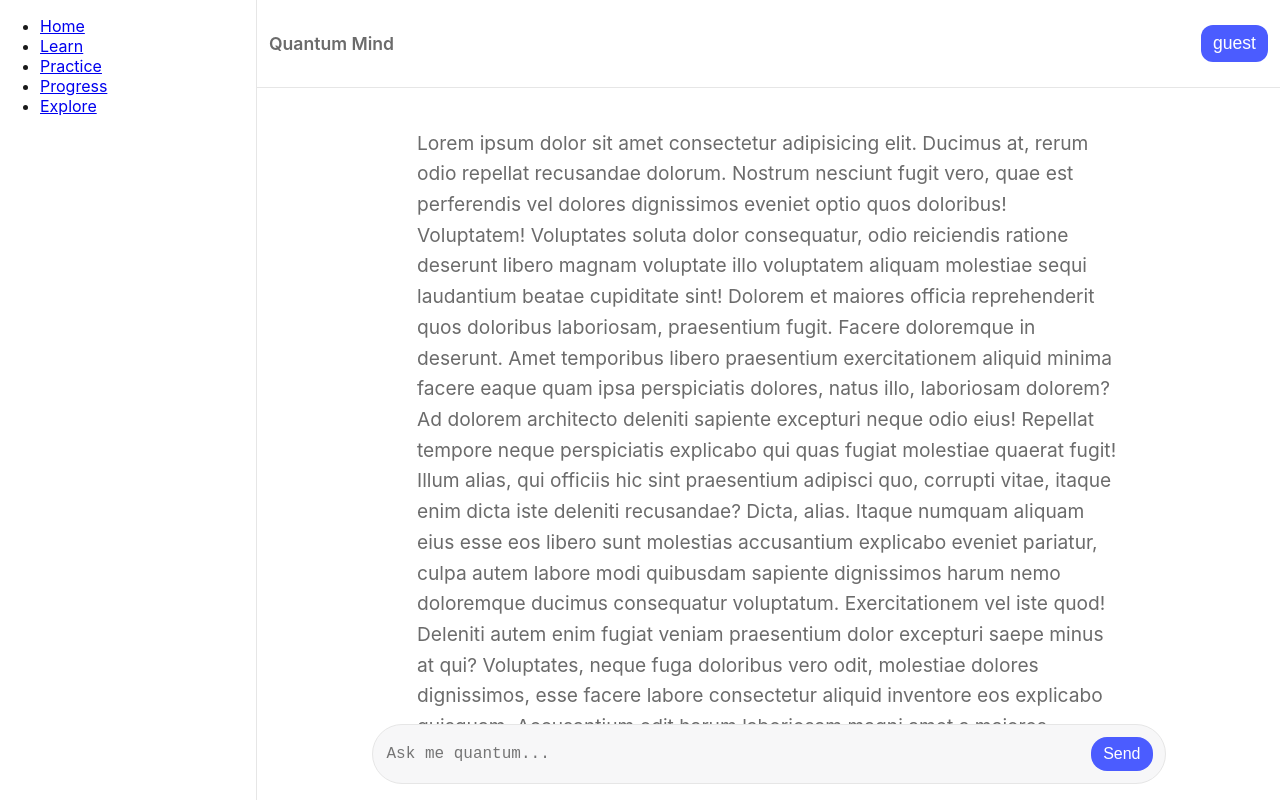
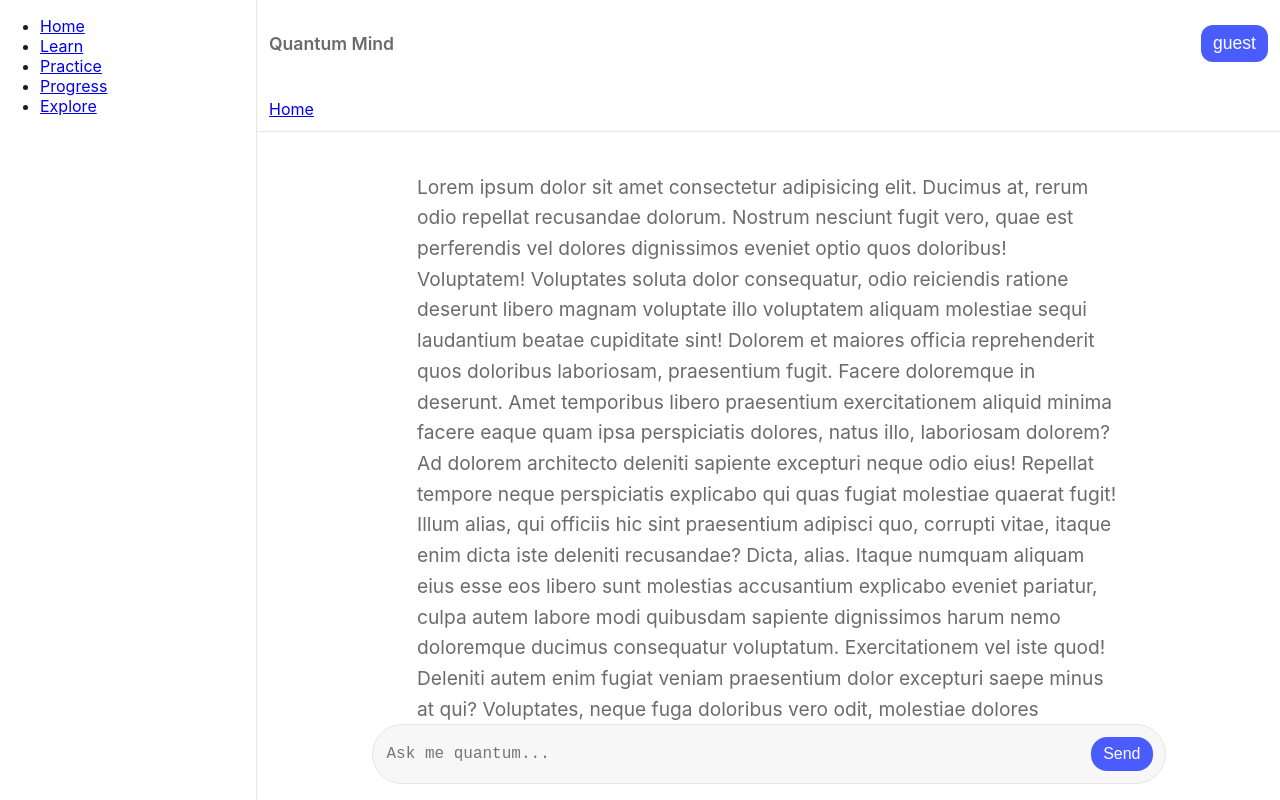
Before and after one commit to Salim255/quantum-mind-ai, an Angular app in the folder frontend/quantum-mind-ui/: page / in a window 1280 px wide. Built offline with nearby package versions, Linux system fonts and the light colour scheme.

Commit message:
built: app breadcrumbs

```diff
--- a/frontend/quantum-mind-ui/src/app/dashboard/components/bread-crumbs/bread-crumbs.component.html
+++ b/frontend/quantum-mind-ui/src/app/dashboard/components/bread-crumbs/bread-crumbs.component.html
@@ -0,0 +1,8 @@
+<nav class="bread-crumbs">
+  @for(crumb of breadcrumbs(); track $index) {
+    <a [routerLink]="normalizeUrl(crumb.path)">{{ crumb.name }}</a>
+    @if(!$last){
+      <span>/</span>
+    }
+  }
+</nav>
--- a/frontend/quantum-mind-ui/src/app/dashboard/components/bread-crumbs/bread-crumbs.component.scss
+++ b/frontend/quantum-mind-ui/src/app/dashboard/components/bread-crumbs/bread-crumbs.component.scss
@@ -0,0 +1,7 @@
+.bread-crumbs {
+  display: flex;
+  gap: 4px;
+  width: fit-content;
+  justify-content: center;
+  justify-items: center;
+}
--- a/frontend/quantum-mind-ui/src/app/dashboard/components/bread-crumbs/bread-crumbs.component.ts
+++ b/frontend/quantum-mind-ui/src/app/dashboard/components/bread-crumbs/bread-crumbs.component.ts
@@ -1,4 +1,6 @@
-import { Component } from "@angular/core";
+import { Component, OnDestroy, OnInit, signal } from "@angular/core";
+import { Breadcrumb, BreadcrumbService } from "../../services/bread-crumbs.service";
+import { Subscription } from "rxjs";
 
 @Component({
   selector: "app-bread-crumbs",
@@ -6,4 +8,28 @@ import { Component } from "@angular/core";
   styleUrls: ["./bread-crumbs.component.scss"],
   standalone: false
 })
-export class BreadCrumbsComponent {}
+export class BreadCrumbsComponent implements OnInit, OnDestroy {
+  private breadCrumbsSubscription!: Subscription;
+  breadcrumbs = signal<Breadcrumb[]>([]);
+
+  constructor(private breadcrumbService: BreadcrumbService){}
+
+  ngOnInit(): void {
+    this.subscribeToBreadCrumbs();
+  }
+
+  normalizeUrl(path: string ): string{
+    return path === '/home' ? '/' : path;
+  }
+
+  subscribeToBreadCrumbs(){
+    this.breadCrumbsSubscription = this.breadcrumbService.getAppBreadCrumbs$
+    .subscribe((value: Breadcrumb[]) => {
+        console.log(value)
+        this.breadcrumbs.set(value)
+    })
+  }
+  ngOnDestroy(): void {
+    this.breadCrumbsSubscription?.unsubscribe();
+  }
+}
--- a/frontend/quantum-mind-ui/src/app/dashboard/components/header/header.component.html
+++ b/frontend/quantum-mind-ui/src/app/dashboard/components/header/header.component.html
@@ -1,7 +1,11 @@
   <header class="dash-header">
-    <div class="dash-header__brand">
-      <p>Quantum Mind</p>
-      <div></div>
+    <div class="dash-header__content">
+      <div class="dash-header__brand">
+        <p>Quantum Mind</p>
+      </div>
+      <button class="dash-header__btn">guest</button>
     </div>
-    <button class="dash-header__btn">guest</button>
+    <div class="dash-header__breadcrumb">
+      <app-bread-crumbs></app-bread-crumbs>
+    </div>
   </header>
--- a/frontend/quantum-mind-ui/src/app/dashboard/components/header/header.component.scss
+++ b/frontend/quantum-mind-ui/src/app/dashboard/components/header/header.component.scss
@@ -5,13 +5,20 @@
 
 /* FIXED HEADER */
 .dash-header {
-  display: flex;
-  justify-content: center;
-  align-items: center;
-  padding: $space-sm;
-  background: $color-surface;
+
   border-bottom: 1px solid $color-border;
+  &__content {
+    display: flex;
+    display: flex;
+    justify-content: center;
+    align-items: center;
+    padding: $space-sm;
+    background: $color-surface;
+  }
 
+  &__breadcrumb{
+    padding: $space-sm;
+  }
   &__brand {
     font-size: 1.4rem;
     font-weight: 600;
--- a/frontend/quantum-mind-ui/src/app/dashboard/dashboard.module.ts
+++ b/frontend/quantum-mind-ui/src/app/dashboard/dashboard.module.ts
@@ -5,10 +5,12 @@ import { DashboardRoutingModule } from "./dashboard-routing.module";
 import { HeaderComponent } from "./components/header/header.component";
 import { WrapperLayoutComponent } from "./components/wrapper-layout/wrapper-layout.component";
 import { AsideLayoutComponent } from "./components/aside-layout/aside-layout.component";
+import { BreadCrumbsComponent } from "./components/bread-crumbs/bread-crumbs.component";
 
 @NgModule({
   imports: [CommonModule, DashboardRoutingModule],
   declarations: [
+    BreadCrumbsComponent,
     AsideLayoutComponent,
     WrapperLayoutComponent,
     HeaderComponent,
```
